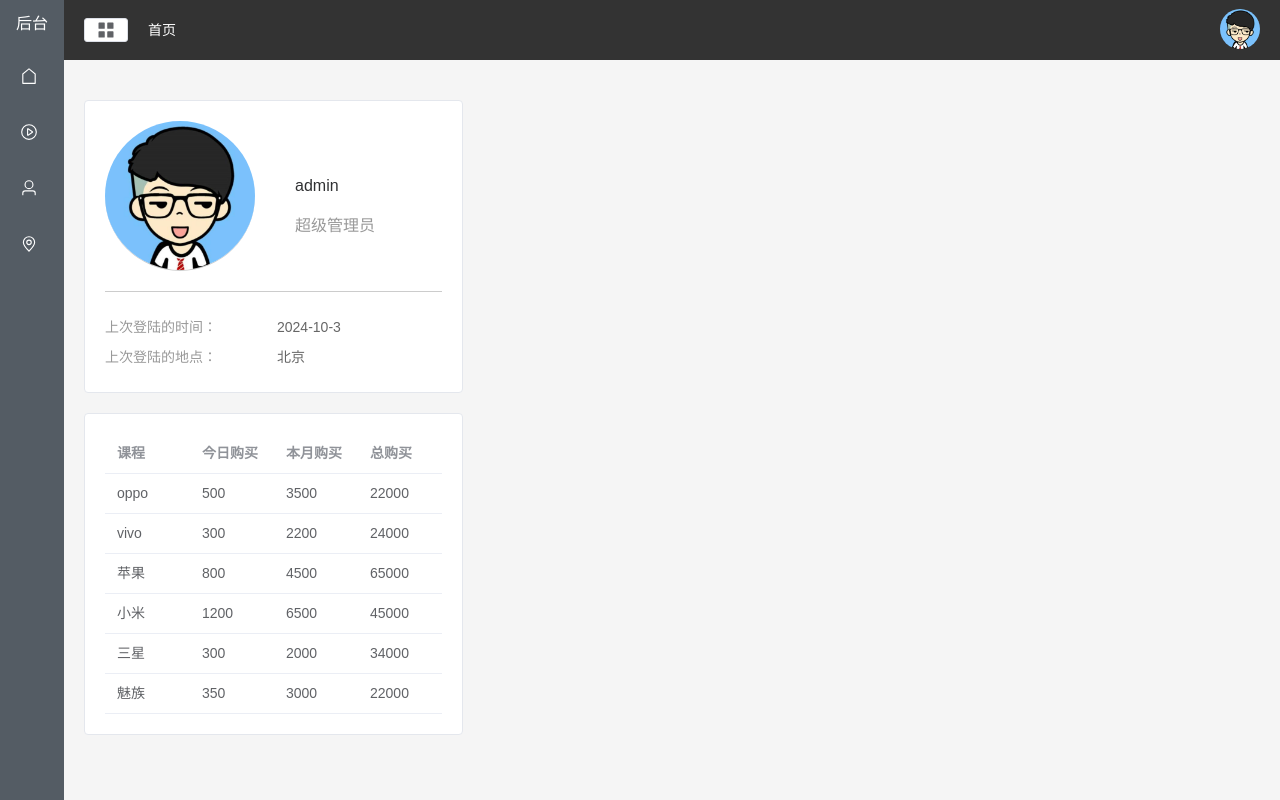
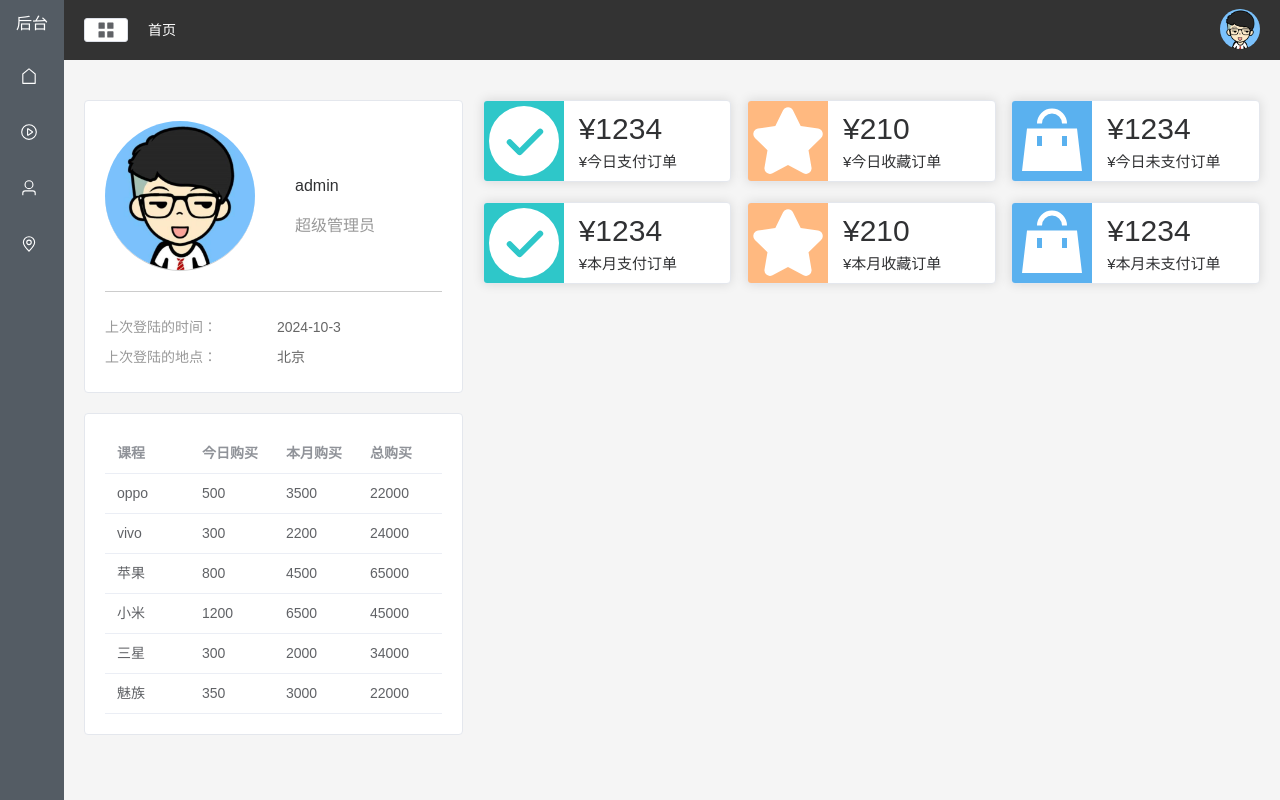
Before and after one commit to LEIGENGEN/user-manager-website-vue, a Vue app: page /#/home in a window 1280 px wide. Built offline with nearby package versions, Linux system fonts and the light colour scheme.

Commit message:
首页count数据部分渲染

```diff
--- a/src/views/Home.vue
+++ b/src/views/Home.vue
@@ -17,8 +17,7 @@ const getTableData = async () => {
   tableData.value = data.tableData
 }
 const getCountData = async () => {
-  let data = await proxy.$api.getCountData()
-  countData.value = data
+  countData.value = await proxy.$api.getCountData()
 }
 
 onMounted(() => {
@@ -50,6 +49,17 @@ onMounted(() => {
           </el-table-column>
         </el-table>
       </el-card>
+    </el-col>
+    <el-col :span="16" style="margin-top: 20px">
+      <div class="num">
+        <el-card :body-style="{display:'flex',padding:0}" v-for="(item,index) in countData" :key="index">
+          <component :is="item.icon" class="icons" :style="{background:item.color}"></component>
+          <div class="detail">
+            <p class="num">¥{{ item.value }}</p>
+            <p class="txt">¥{{ item.name }}</p>
+          </div>
+        </el-card>
+      </div>
     </el-col>
   </el-row>
 </template>
@@ -99,5 +109,41 @@ onMounted(() => {
   .user-table {
     margin-top: 20px;
   }
+
+  .num {
+    display: flex;
+    flex-wrap: wrap;
+    justify-content: space-between;
+
+    .el-card {
+      width: 32%;
+      margin-bottom: 20px;
+    }
+
+    .icons {
+      width: 80px;
+      height: 80px;
+      font-size: 30px;
+      text-align: center;
+      line-height: 80px;
+      color: #fff;
+    }
+
+    .detail {
+      margin-left: 15px;
+      display: flex;
+      flex-direction: column;
+      justify-content: center;
+      .num{
+        font-size: 30px;
+        margin-bottom: 10px;
+      }
+      .txt{
+        font-size: 15px;
+        text-align: center;
+        --color: #999;
+      }
+    }
+  }
 }
 </style>
```
